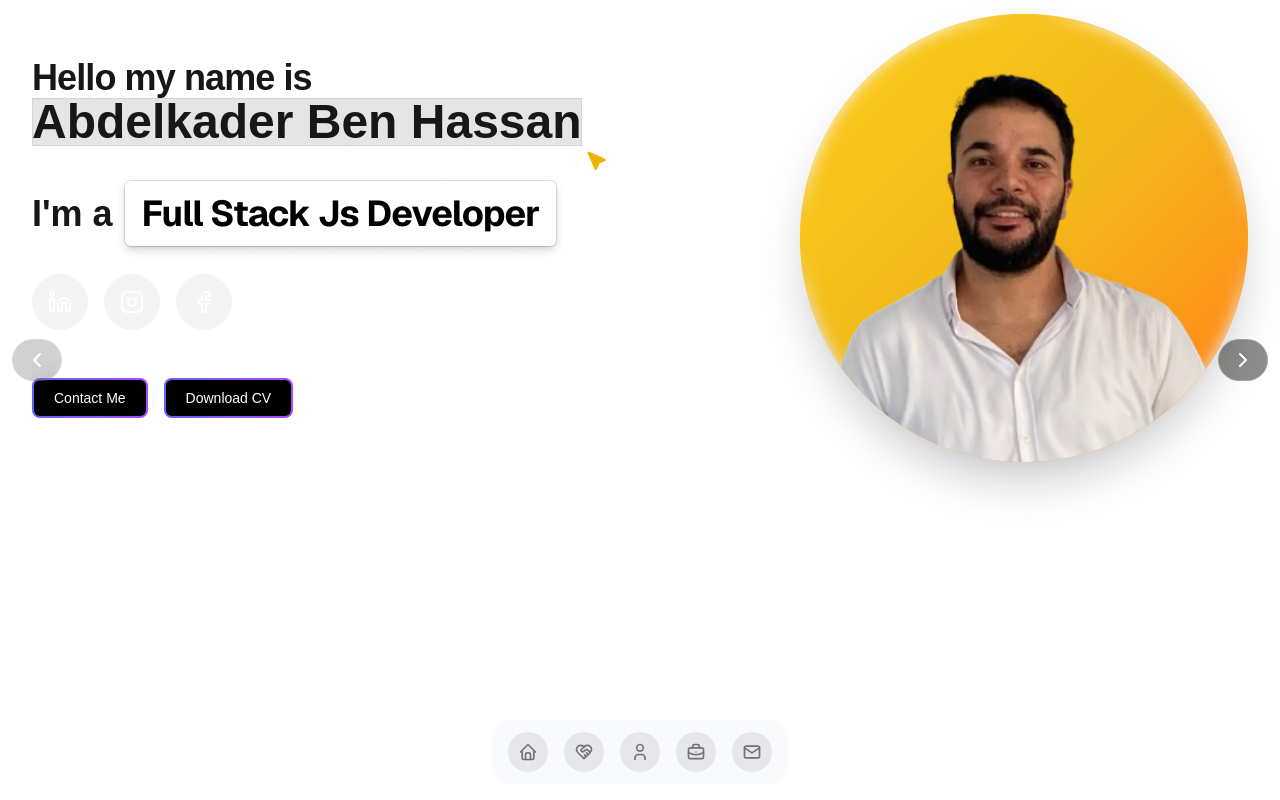
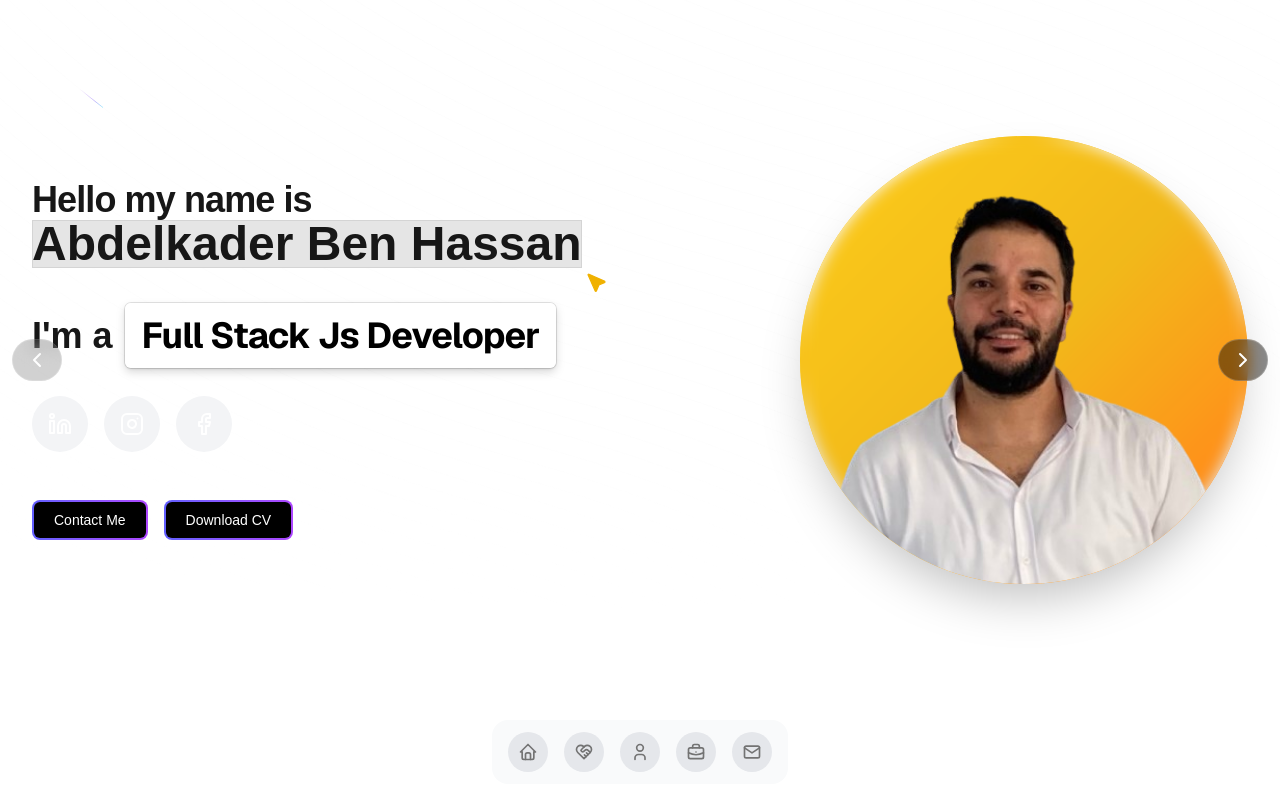
Before and after one commit to Abdelkaderbh/protfolio-v26, a Next.js app: page / in a window 1280 px wide. Built offline with nearby package versions, Linux system fonts and the light colour scheme.

Commit message:
fix: some ui bugs

```diff
--- a/app/globals.css
+++ b/app/globals.css
@@ -65,16 +65,18 @@ body {
   display: none;
 }
 
-.horizontal-panel > section {
+.horizontal-panel>section {
   min-height: 100%;
   display: flex;
-  align-items: flex-start;
+  align-items: center;
+  justify-content: center;
   padding-top: clamp(0.5rem, 1.8vh, 1.5rem) !important;
   padding-bottom: clamp(0.5rem, 1.8vh, 1.5rem) !important;
 }
 
-.horizontal-panel > section > div {
+.horizontal-panel>section>div {
   width: 100%;
+  max-width: 100%;
 }
 
 /* Ensure pointer cursor on interactive button elements */
--- a/components/About.tsx
+++ b/components/About.tsx
@@ -23,8 +23,8 @@ const About = () => {
 
         <div className="grid grid-cols-1 lg:grid-cols-2 gap-3 sm:gap-4 md:gap-6 lg:gap-8 items-center">
           {/* Left side - Big picture */}
-          <div className="flex justify-center lg:justify-start order-first lg:order-first">
-            <div className="relative w-full max-w-[12rem] sm:max-w-[13rem] md:max-w-[15rem] lg:max-w-[17rem] xl:max-w-[19rem]">
+          <div className="flex justify-center order-first lg:order-first">
+            <div className="relative w-full max-w-[12rem] sm:max-w-[13rem] md:max-w-[15rem] lg:max-w-[20rem] xl:max-w-[24rem]">
               {/* Simple background */}
               <div className="absolute inset-0 bg-blue-100 dark:bg-blue-900/20 rounded-xl sm:rounded-2xl transform -rotate-2 scale-105"></div>
               <div className="relative overflow-hidden rounded-xl sm:rounded-2xl shadow-lg sm:shadow-xl lg:shadow-2xl w-full border-2 border-white dark:border-gray-800">
```
